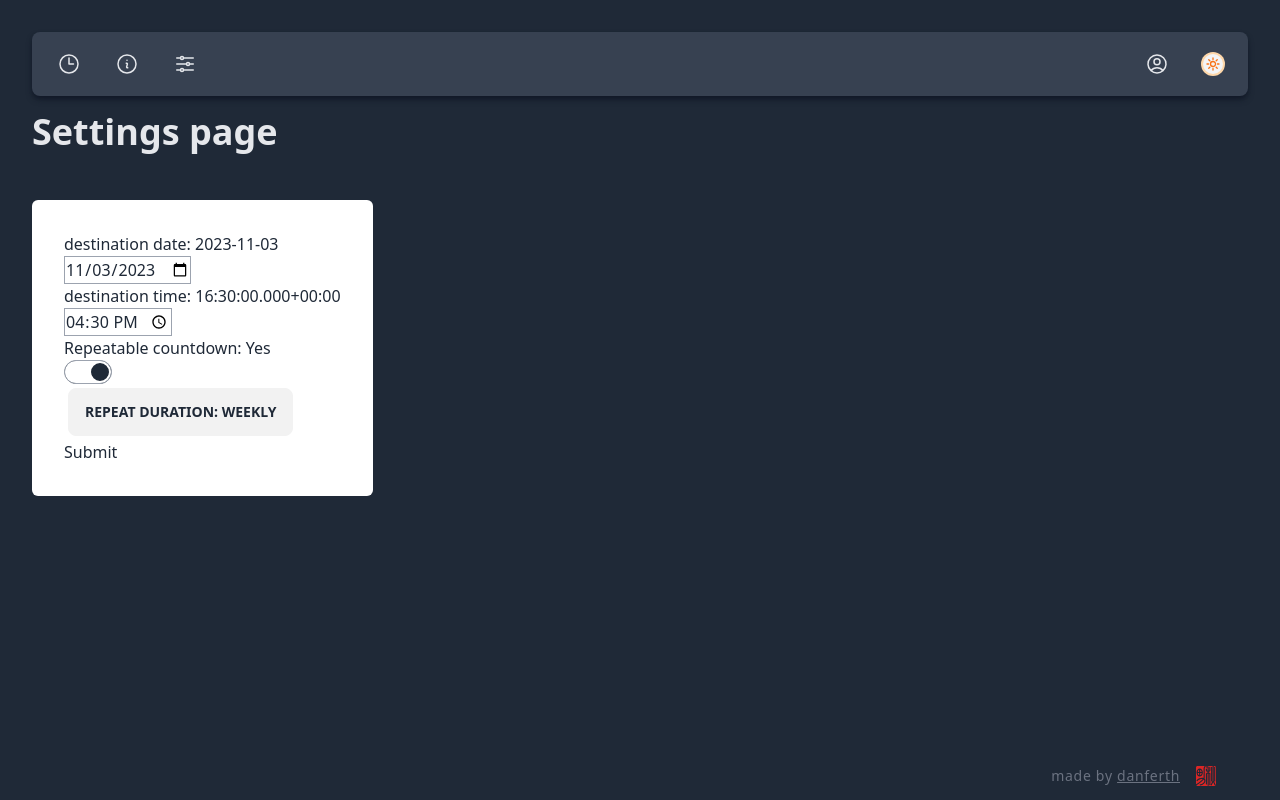
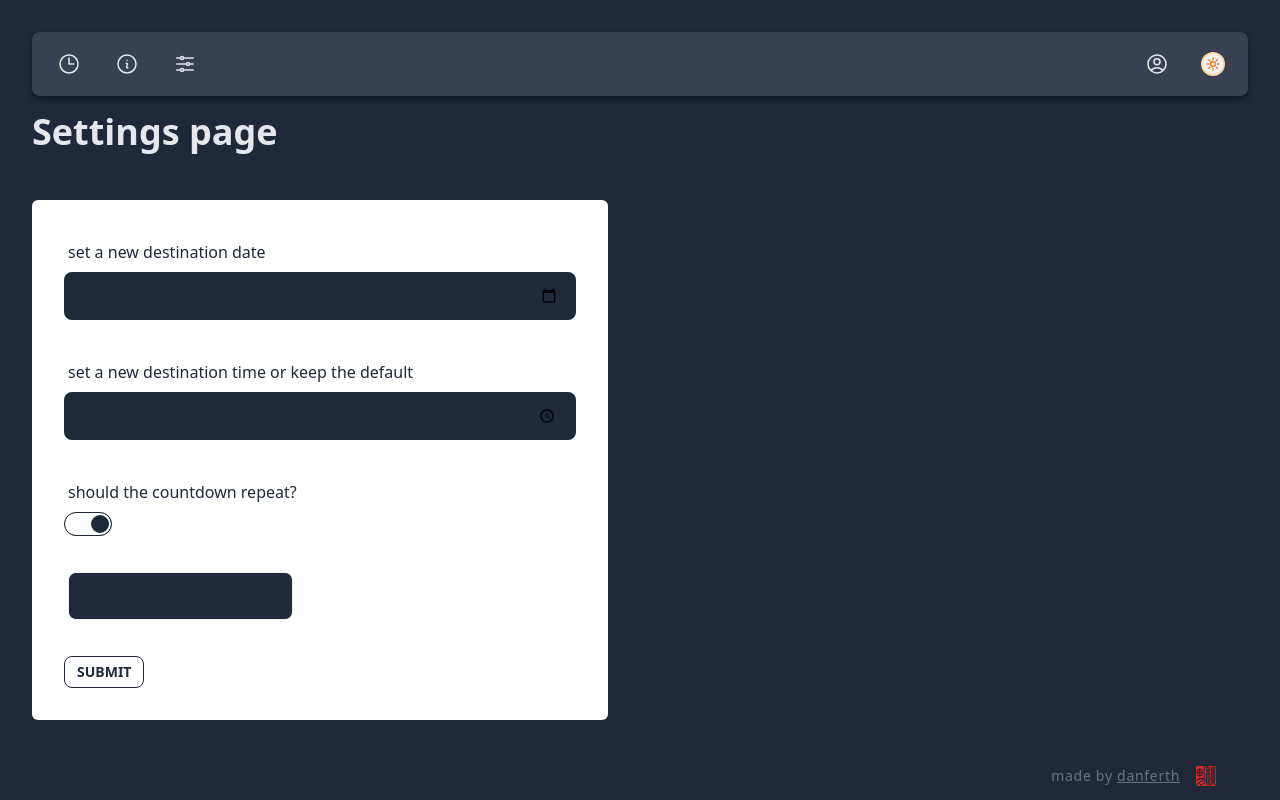
Before and after one commit to danferth/countdown, a Next.js app: page /settings in a window 1280 px wide. Built offline with nearby package versions, Linux system fonts and the light colour scheme.

Commit message:
form styled a bit

```diff
--- a/app/settings/page.js
+++ b/app/settings/page.js
@@ -38,23 +38,31 @@ export default function Settings() {
       DateTime.fromISO(`${destinationDateInput}T${destinationTimeInput}`)
     );
   }
+  const isDurationShown = `form-control ${
+    isRepeatableInput ? "block" : "hidden"
+  } transition`;
   return (
-    <div>
+    <div className="w-full">
       <div className="prose mb-12">
         <h1 className="text-gray-700 dark:text-gray-200">Settings page</h1>
       </div>
 
       {/* form content for page */}
-      <div className="bg-white p-8 rounded-md max-w-3xl mx-auto">
-        <form ref={settingsForm} onSubmit={(e) => submitHandler(e)}>
+      <div className="bg-white p-8 rounded-md max-w-xl mr-auto">
+        <form
+          ref={settingsForm}
+          onSubmit={(e) => submitHandler(e)}
+          className="w-full h-full space-y-8"
+        >
           {/* datepicker */}
+          <div className="form-control">
             <label
-            className="block"
+              className="label"
               htmlFor="destinationDate"
-          >{`destination date: ${destination.toISODate()}`}</label>
+            >{`set a new destination date`}</label>
 
             <input
-            className="block border border-gray-400"
+              className="input bg-white dark:bg-gray-800"
               type="date"
               id="destinationDate"
               name="destinationDate"
@@ -63,38 +71,44 @@ export default function Settings() {
               max={destination.plus({ years: 20 }).toISODate()}
               onChange={(e) => setDestinationDateInput(e.target.value)}
             />
+          </div>
 
           {/* Time portion */}
+          <div className="form-control">
             <label
-            className="block"
+              className="label"
               htmlFor="destinationTime"
-          >{`destination time: ${destination.toISOTime()}`}</label>
+            >{`set a new destination time or keep the default`}</label>
 
             <input
-            className="block border border-gray-400"
+              className="input bg-white dark:bg-gray-800"
               type="time"
               id="destinationTime"
               name="destinationTime"
               value={destinationTimeInput}
               onChange={(e) => setDestinationTimeInput(e.target.value)}
             />
+          </div>
           {/* isreapeat toggle */}
+          <div className="form-control">
             <label
-            className="block"
+              className="label"
               htmlFor="isRepeatableInput"
-          >{`Repeatable countdown: ${isRepeatableInput ? "Yes" : "No"}`}</label>
+            >{`should the countdown repeat?`}</label>
 
             <input
-            className="block toggle border border-gray-400"
+              className="input toggle"
               type="checkbox"
               id="isRepeatableInput"
               name="isRepeatableInput"
               checked={isRepeatableInput}
               onChange={() => setIsRepeatableInput(!isRepeatableInput)}
             />
+          </div>
           {/* repeatDuration */}
+          <div className={isDurationShown}>
             <details ref={dropdownOpen} className="dropdown block">
-            <summary className="m-1 btn">{`Repeat Duration: ${repeatDurationInput}`}</summary>
+              <summary className="m-1 btn bg-white dark:bg-gray-800">{`Repeat Duration: ${repeatDurationInput}`}</summary>
               <ul className="p-2 shadow menu dropdown-content z-[1] bg-base-100 rounded-box w-52">
                 <li>
                   <button onClick={() => onChangeDropdown("weekly")}>
@@ -113,8 +127,11 @@ export default function Settings() {
                 </li>
               </ul>
             </details>
+          </div>
           {/* submit */}
-          <button type="submit">Submit</button>
+          <button className="btn btn-sm btn-outline" type="submit">
+            Submit
+          </button>
         </form>
       </div>
     </div>
```
Lines whose indentation alone changed are shown as unchanged.
